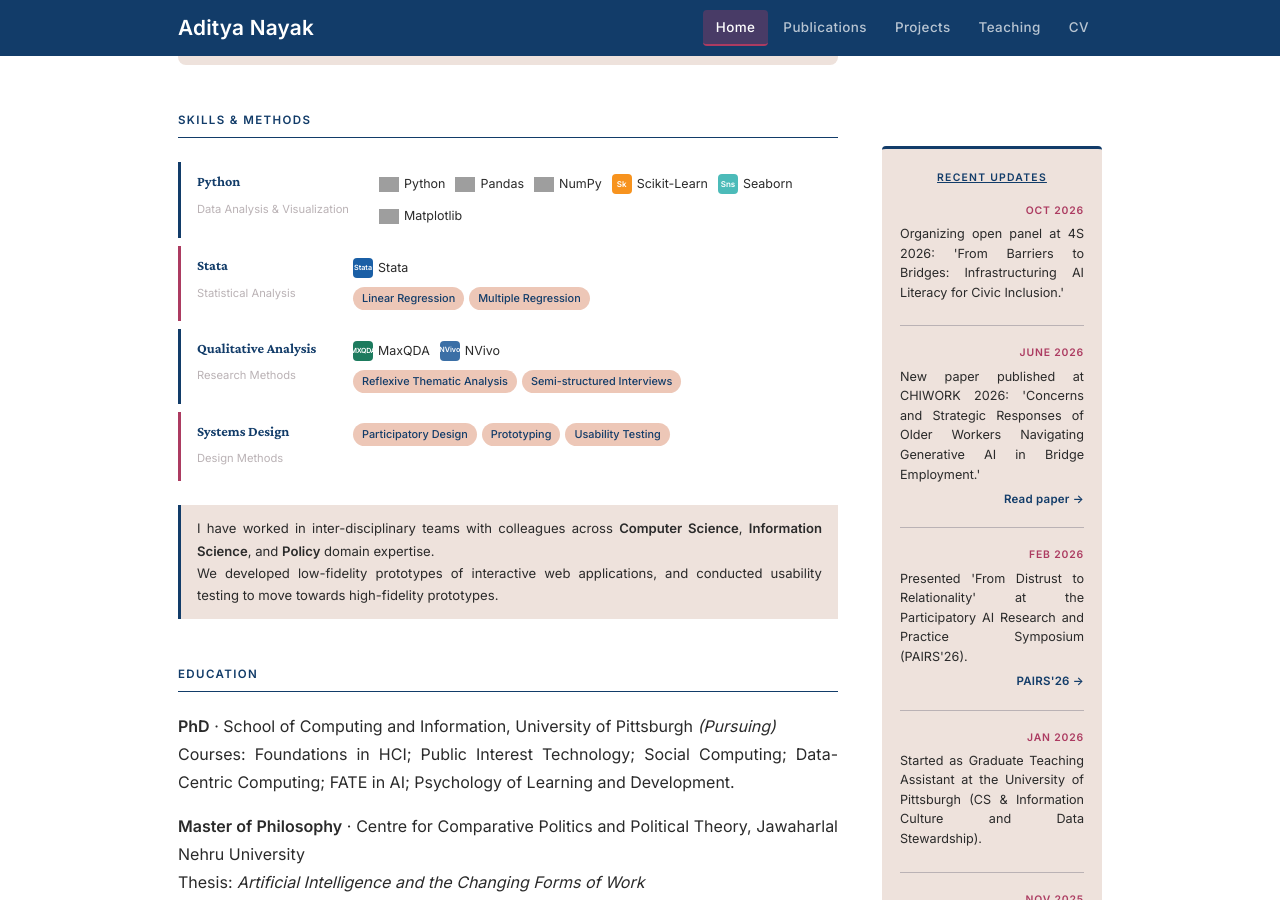
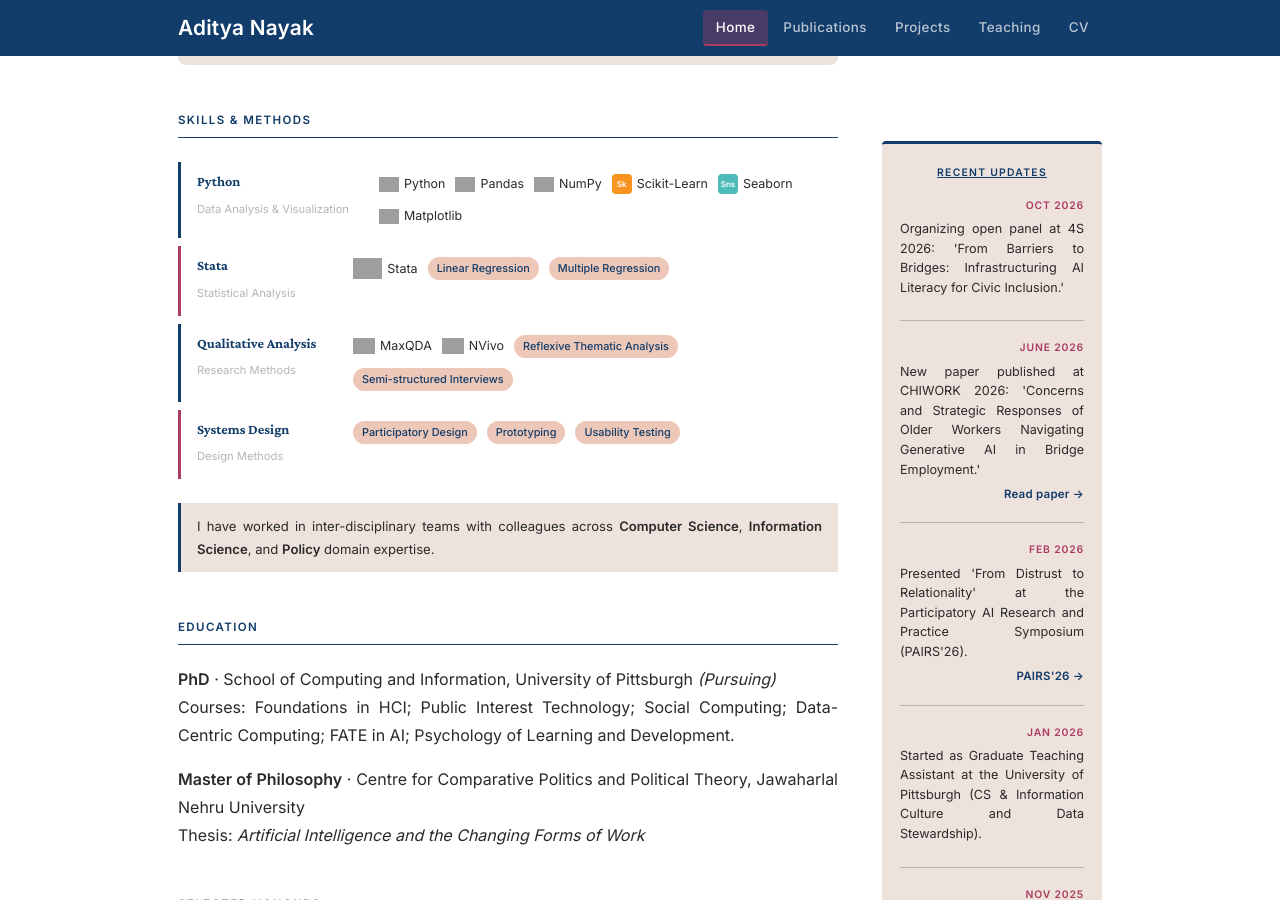
Before and after one commit to adityanayak-info/adityanayak-info.github.io, a Jekyll site: the page built from index.md, in a window 1280 px wide and 900 px high, scrolled down 970 px. Built offline with Jekyll 4.4.1, drawn with Linux system fonts in a browser that asks for light colours; grey boxes are pictures that could not be loaded.

Commit message:
Update index.md

```diff
--- a/index.md
+++ b/index.md
@@ -42,12 +42,12 @@
     <div class="sk-b-cat"><h4>Python</h4><span>Data Analysis & Visualization</span></div>
     <div class="sk-b-right">
       <div class="sk-b-tools">
-        <div class="sk-b-tool"><img src="https://cdn.jsdelivr.net/gh/devicons/devicon@latest/icons/python/python-original.svg" alt="Python">Python</div>
-        <div class="sk-b-tool"><img src="https://cdn.jsdelivr.net/gh/devicons/devicon@latest/icons/pandas/pandas-original.svg" alt="Pandas">Pandas</div>
-        <div class="sk-b-tool"><img src="https://cdn.jsdelivr.net/gh/devicons/devicon@latest/icons/numpy/numpy-original.svg" alt="NumPy">NumPy</div>
+        <div class="sk-b-tool"><img src="{{ '/assets/img/' | relative_url }}python-original.svg" alt="Python">Python</div>
+        <div class="sk-b-tool"><img src="{{ '/assets/img/' | relative_url }}pandas-original.svg" alt="Pandas">Pandas</div>
+        <div class="sk-b-tool"><img src="{{ '/assets/img/' | relative_url }}numpy-original.svg" alt="NumPy">NumPy</div>
         <div class="sk-b-tool"><span class="sk-b-badge" style="background:#F7931E">Sk</span>Scikit-Learn</div>
         <div class="sk-b-tool"><span class="sk-b-badge" style="background:#4CBBB9">Sns</span>Seaborn</div>
-        <div class="sk-b-tool"><img src="https://cdn.jsdelivr.net/gh/devicons/devicon@latest/icons/matplotlib/matplotlib-original.svg" alt="Matplotlib">Matplotlib</div>
+        <div class="sk-b-tool"><img src="{{ '/assets/img/' | relative_url }}matplotlib-original.svg" alt="Matplotlib">Matplotlib</div>
       </div>
     </div>
   </div>
@@ -56,9 +56,7 @@
     <div class="sk-b-cat"><h4>Stata</h4><span>Statistical Analysis</span></div>
     <div class="sk-b-right">
       <div class="sk-b-tools">
-        <div class="sk-b-tool"><span class="sk-b-badge" style="background:#1A5FA6;font-size:0.45rem">Stata</span>Stata</div>
-      </div>
-      <div class="sk-b-tags">
+        <div class="sk-b-tool"><img src="{{ '/assets/img/stata-logo.png' | relative_url }}" alt="Stata" style="height:22px;width:auto;">Stata</div>
         <span class="sk-b-tag">Linear Regression</span>
         <span class="sk-b-tag">Multiple Regression</span>
       </div>
@@ -69,10 +67,8 @@
     <div class="sk-b-cat"><h4>Qualitative Analysis</h4><span>Research Methods</span></div>
     <div class="sk-b-right">
       <div class="sk-b-tools">
-        <div class="sk-b-tool"><span class="sk-b-badge" style="background:#1D7B5E;font-size:0.44rem;letter-spacing:-.3px">MXQDA</span>MaxQDA</div>
-        <div class="sk-b-tool"><span class="sk-b-badge" style="background:#3B6FA6;font-size:0.45rem">NVivo</span>NVivo</div>
-      </div>
-      <div class="sk-b-tags">
+        <div class="sk-b-tool"><img src="{{ '/assets/img/maxqda-logo.png' | relative_url }}" alt="MaxQDA" style="width:22px;height:22px;object-fit:contain;">MaxQDA</div>
+        <div class="sk-b-tool"><img src="{{ '/assets/img/nvivo-logo.png' | relative_url }}" alt="NVivo" style="width:22px;height:22px;object-fit:contain;">NVivo</div>
         <span class="sk-b-tag">Reflexive Thematic Analysis</span>
         <span class="sk-b-tag">Semi-structured Interviews</span>
       </div>
@@ -82,7 +78,7 @@
   <div class="sk-b-row sk-b-burg">
     <div class="sk-b-cat"><h4>Systems Design</h4><span>Design Methods</span></div>
     <div class="sk-b-right">
-      <div class="sk-b-tags">
+      <div class="sk-b-tools">
         <span class="sk-b-tag">Participatory Design</span>
         <span class="sk-b-tag">Prototyping</span>
         <span class="sk-b-tag">Usability Testing</span>
@@ -93,7 +89,7 @@
 </div>
 
 <div class="skill-collab">
-  I have worked in inter-disciplinary teams with colleagues across <strong>Computer Science</strong>, <strong>Information Science</strong>, and <strong>Policy</strong> domain expertise.<br> We developed low-fidelity prototypes of interactive web applications, and conducted usability testing to move towards high-fidelity prototypes.
+  I have worked in inter-disciplinary teams with colleagues across <strong>Computer Science</strong>, <strong>Information Science</strong>, and <strong>Policy</strong> domain expertise.
 </div>
 
 
```
